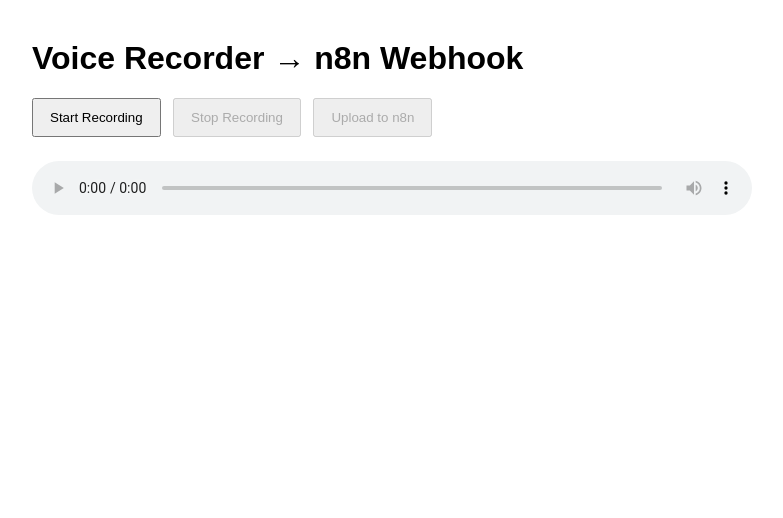
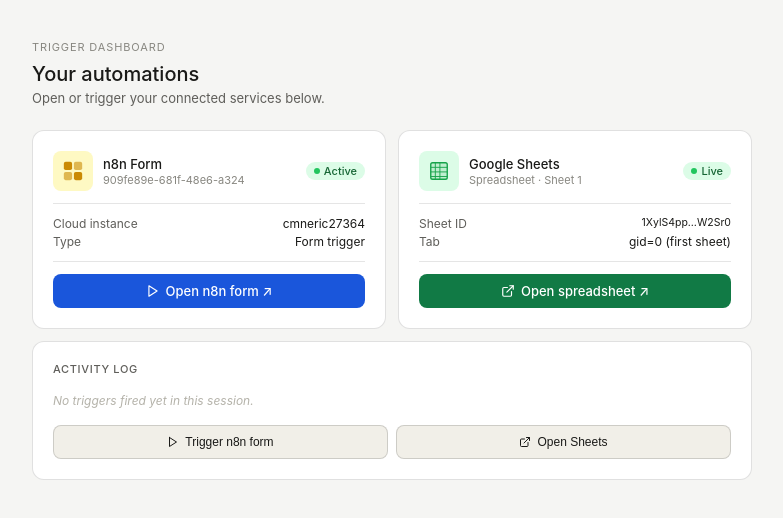
Before and after one commit to cmn27364-beep/voice_recorder, a plain HTML site: page index.html in a window 1280 px wide. Shown: the whole page, without its empty margins (248-1031 px from the left). Drawn offline with Linux system fonts and the light colour scheme.

Commit message:
Lab09 quick access

```diff
--- a/index.html
+++ b/index.html
@@ -3,145 +3,306 @@
 <head>
   <meta charset="UTF-8" />
   <meta name="viewport" content="width=device-width, initial-scale=1.0" />
-  <title>Voice Recorder to n8n</title>
+  <title>Automation Trigger Dashboard</title>
   <style>
-    body { font-family: Arial, sans-serif; max-width: 720px; margin: 40px auto; padding: 0 16px; }
-    button { margin-right: 8px; margin-bottom: 12px; padding: 10px 16px; }
-    #status, #result { margin-top: 12px; white-space: pre-wrap; }
-    audio { display: block; margin-top: 12px; width: 100%; }
+    *, *::before, *::after { box-sizing: border-box; margin: 0; padding: 0; }
+
+    body {
+      font-family: -apple-system, BlinkMacSystemFont, 'Segoe UI', sans-serif;
+      background: #f5f5f3;
+      color: #1a1a18;
+      min-height: 100vh;
+      display: flex;
+      align-items: flex-start;
+      justify-content: center;
+      padding: 2.5rem 1rem 3rem;
+    }
+
+    .container {
+      width: 100%;
+      max-width: 720px;
+    }
+
+    .header-label {
+      font-size: 11px;
+      text-transform: uppercase;
+      letter-spacing: 0.08em;
+      color: #888780;
+      margin-bottom: 0.5rem;
+    }
+
+    .header-title {
+      font-size: 20px;
+      font-weight: 500;
+      color: #1a1a18;
+      margin-bottom: 4px;
+    }
+
+    .header-sub {
+      font-size: 13px;
+      color: #5f5e5a;
+      margin-bottom: 1.5rem;
+    }
+
+    .grid {
+      display: grid;
+      grid-template-columns: repeat(auto-fit, minmax(280px, 1fr));
+      gap: 12px;
+      margin-bottom: 12px;
+    }
+
+    .card {
+      background: #fff;
+      border: 0.5px solid rgba(0,0,0,0.12);
+      border-radius: 12px;
+      padding: 1.25rem;
+      display: flex;
+      flex-direction: column;
+      gap: 12px;
+      transition: border-color 0.2s;
+    }
+
+    .card:hover { border-color: rgba(0,0,0,0.22); }
+
+    .card-header {
+      display: flex;
+      align-items: center;
+      gap: 10px;
+    }
+
+    .icon-wrap {
+      width: 40px;
+      height: 40px;
+      border-radius: 8px;
+      display: flex;
+      align-items: center;
+      justify-content: center;
+      flex-shrink: 0;
+    }
+
+    .card-meta { flex: 1; min-width: 0; }
+    .card-name { font-size: 13px; font-weight: 500; color: #1a1a18; }
+    .card-id { font-size: 11px; color: #888780; margin-top: 1px; }
+
+    .badge {
+      font-size: 11px;
+      padding: 2px 8px;
+      border-radius: 20px;
+      font-weight: 500;
+      white-space: nowrap;
+      background: #dcfce7;
+      color: #166534;
+      display: flex;
+      align-items: center;
+      gap: 4px;
+    }
+
+    .badge::before {
+      content: '';
+      width: 6px;
+      height: 6px;
+      border-radius: 50%;
+      background: #22c55e;
+      display: inline-block;
+    }
+
+    .divider {
+      border: none;
+      border-top: 0.5px solid rgba(0,0,0,0.1);
+    }
+
+    .meta-rows { font-size: 12px; color: #5f5e5a; display: flex; flex-direction: column; gap: 3px; }
+    .meta-row { display: flex; justify-content: space-between; }
+    .meta-row span:last-child { color: #1a1a18; font-family: inherit; }
+    .mono { font-family: 'SF Mono', 'Fira Mono', monospace; font-size: 10.5px; }
+
+    .btn {
+      display: flex;
+      align-items: center;
+      justify-content: center;
+      gap: 6px;
+      padding: 9px 16px;
+      border-radius: 8px;
+      font-size: 13px;
+      font-weight: 500;
+      cursor: pointer;
+      border: none;
+      text-decoration: none;
+      transition: opacity 0.15s, transform 0.1s;
+      width: 100%;
+    }
+
+    .btn:active { transform: scale(0.98); }
+    .btn:hover { opacity: 0.88; }
+
+    .btn-blue { background: #1a56db; color: #fff; }
+    .btn-green { background: #117a45; color: #fff; }
+    .btn-outline {
+      background: #f1efe8;
+      color: #1a1a18;
+      border: 0.5px solid rgba(0,0,0,0.15);
+      flex: 1;
+      font-size: 12px;
+    }
+
+    .log-card { margin-bottom: 0; }
+
+    .log-label {
+      font-size: 11px;
+      font-weight: 500;
+      text-transform: uppercase;
+      letter-spacing: 0.06em;
+      color: #5f5e5a;
+    }
+
+    #log-list { display: flex; flex-direction: column; }
+
+    .log-row {
+      font-size: 12px;
+      color: #5f5e5a;
+      padding: 5px 0;
+      border-bottom: 0.5px solid rgba(0,0,0,0.08);
+    }
+
+    .log-row:last-child { border-bottom: none; }
+    .log-time { color: #b4b2a9; margin-right: 8px; }
+    .log-ok { color: #15803d; font-weight: 500; }
+
+    .action-row { display: flex; gap: 8px; }
+
+    @media (max-width: 480px) {
+      body { padding: 1.5rem 0.75rem 2rem; }
+      .action-row { flex-direction: column; }
+    }
   </style>
 </head>
 <body>
-  <h1>Voice Recorder → n8n Webhook</h1>
+  <div class="container">
 
-  <button id="startBtn">Start Recording</button>
-  <button id="stopBtn" disabled>Stop Recording</button>
-  <button id="uploadBtn" disabled>Upload to n8n</button>
+    <p class="header-label">Trigger dashboard</p>
+    <p class="header-title">Your automations</p>
+    <p class="header-sub">Open or trigger your connected services below.</p>
 
-  <audio id="player" controls></audio>
+    <div class="grid">
 
-  <div id="status"></div>
-  <div id="result"></div>
+      <!-- n8n Card -->
+      <div class="card">
+        <div class="card-header">
+          <div class="icon-wrap" style="background:#fef9c3;">
+            <svg width="22" height="22" viewBox="0 0 24 24" fill="none" xmlns="http://www.w3.org/2000/svg">
+              <rect x="2" y="2" width="9" height="9" rx="2" fill="#ca8a04"/>
+              <rect x="13" y="2" width="9" height="9" rx="2" fill="#ca8a04" opacity="0.6"/>
+              <rect x="2" y="13" width="9" height="9" rx="2" fill="#ca8a04" opacity="0.6"/>
+              <rect x="13" y="13" width="9" height="9" rx="2" fill="#ca8a04"/>
+            </svg>
+          </div>
+          <div class="card-meta">
+            <div class="card-name">n8n Form</div>
+            <div class="card-id">909fe89e-681f-48e6-a324</div>
+          </div>
+          <div class="badge">Active</div>
+        </div>
+
+        <hr class="divider">
+
+        <div class="meta-rows">
+          <div class="meta-row"><span>Cloud instance</span><span>cmneric27364</span></div>
+          <div class="meta-row"><span>Type</span><span>Form trigger</span></div>
+        </div>
+
+        <hr class="divider">
+
+        <a class="btn btn-blue"
+           href="https://cmneric27364.app.n8n.cloud/form/909fe89e-681f-48e6-a324-bd32d87c8fee"
+           target="_blank" rel="noopener"
+           onclick="logEntry('n8n form opened → 909fe89e…')">
+          <svg width="14" height="14" viewBox="0 0 24 24" fill="none" stroke="currentColor" stroke-width="2" stroke-linecap="round" stroke-linejoin="round"><polygon points="5 3 19 12 5 21 5 3"/></svg>
+          Open n8n form ↗
+        </a>
+      </div>
+
+      <!-- Sheets Card -->
+      <div class="card">
+        <div class="card-header">
+          <div class="icon-wrap" style="background:#dcfce7;">
+            <svg width="22" height="22" viewBox="0 0 24 24" xmlns="http://www.w3.org/2000/svg">
+              <rect x="3" y="3" width="18" height="18" rx="2" fill="#16a34a" opacity="0.15"/>
+              <rect x="3" y="3" width="18" height="18" rx="2" stroke="#16a34a" stroke-width="1.5" fill="none"/>
+              <line x1="3" y1="8" x2="21" y2="8" stroke="#16a34a" stroke-width="1"/>
+              <line x1="3" y1="13" x2="21" y2="13" stroke="#16a34a" stroke-width="1"/>
+              <line x1="3" y1="18" x2="21" y2="18" stroke="#16a34a" stroke-width="1"/>
+              <line x1="8" y1="3" x2="8" y2="21" stroke="#16a34a" stroke-width="1"/>
+              <line x1="13" y1="3" x2="13" y2="21" stroke="#16a34a" stroke-width="1"/>
+            </svg>
+          </div>
+          <div class="card-meta">
+            <div class="card-name">Google Sheets</div>
+            <div class="card-id">Spreadsheet · Sheet 1</div>
+          </div>
+          <div class="badge">Live</div>
+        </div>
+
+        <hr class="divider">
+
+        <div class="meta-rows">
+          <div class="meta-row"><span>Sheet ID</span><span class="mono">1XylS4pp…W2Sr0</span></div>
+          <div class="meta-row"><span>Tab</span><span>gid=0 (first sheet)</span></div>
+        </div>
+
+        <hr class="divider">
+
+        <a class="btn btn-green"
+           href="https://docs.google.com/spreadsheets/d/1XylS4ppdPmNJd9IGzCQ3kdfj3fXIu5d5TeV6VHW2Sr0/edit?gid=0#gid=0"
+           target="_blank" rel="noopener"
+           onclick="logEntry('Google Sheets opened → Sheet 1')">
+          <svg width="14" height="14" viewBox="0 0 24 24" fill="none" stroke="currentColor" stroke-width="2" stroke-linecap="round" stroke-linejoin="round"><path d="M18 13v6a2 2 0 0 1-2 2H5a2 2 0 0 1-2-2V8a2 2 0 0 1 2-2h6"/><polyline points="15 3 21 3 21 9"/><line x1="10" y1="14" x2="21" y2="3"/></svg>
+          Open spreadsheet ↗
+        </a>
+      </div>
+
+    </div>
+
+    <!-- Log Card -->
+    <div class="card log-card">
+      <div class="log-label">Activity log</div>
+      <div id="log-list">
+        <div class="log-row" id="log-placeholder" style="color:#b4b2a9; font-style:italic;">No triggers fired yet in this session.</div>
+      </div>
+      <div class="action-row">
+        <button class="btn btn-outline" onclick="fireN8n()">
+          <svg width="12" height="12" viewBox="0 0 24 24" fill="none" stroke="currentColor" stroke-width="2" stroke-linecap="round" stroke-linejoin="round"><polygon points="5 3 19 12 5 21 5 3"/></svg>
+          Trigger n8n form
+        </button>
+        <button class="btn btn-outline" onclick="openSheets()">
+          <svg width="12" height="12" viewBox="0 0 24 24" fill="none" stroke="currentColor" stroke-width="2" stroke-linecap="round" stroke-linejoin="round"><path d="M18 13v6a2 2 0 0 1-2 2H5a2 2 0 0 1-2-2V8a2 2 0 0 1 2-2h6"/><polyline points="15 3 21 3 21 9"/><line x1="10" y1="14" x2="21" y2="3"/></svg>
+          Open Sheets
+        </button>
+      </div>
+    </div>
+
+  </div>
 
   <script>
-    const webhookUrl = "https://cmneric27364.app.n8n.cloud/webhook-test/voice_recorder";
-
-    const startBtn = document.getElementById("startBtn");
-    const stopBtn = document.getElementById("stopBtn");
-    const uploadBtn = document.getElementById("uploadBtn");
-    const player = document.getElementById("player");
-    const statusEl = document.getElementById("status");
-    const resultEl = document.getElementById("result");
-
-    let mediaRecorder = null;
-    let audioChunks = [];
-    let audioBlob = null;
-    let stream = null;
-
-    function setStatus(text) {
-      statusEl.textContent = text;
+    function logEntry(msg) {
+      var list = document.getElementById('log-list');
+      var placeholder = document.getElementById('log-placeholder');
+      if (placeholder) placeholder.remove();
+      var now = new Date().toLocaleTimeString();
+      var row = document.createElement('div');
+      row.className = 'log-row';
+      row.innerHTML = '<span class="log-time">' + now + '</span><span class="log-ok">' + msg + '</span>';
+      list.insertBefore(row, list.firstChild);
     }
 
-    startBtn.addEventListener("click", async () => {
-      try {
-        resultEl.textContent = "";
-        audioChunks = [];
-        audioBlob = null;
+    function fireN8n() {
+      logEntry('n8n form opened → 909fe89e…');
+      window.open('https://cmneric27364.app.n8n.cloud/form/909fe89e-681f-48e6-a324-bd32d87c8fee', '_blank');
+    }
 
-        stream = await navigator.mediaDevices.getUserMedia({ audio: true });
-
-        let mimeType = "";
-        if (MediaRecorder.isTypeSupported("audio/webm")) {
-          mimeType = "audio/webm";
-        } else if (MediaRecorder.isTypeSupported("audio/mp4")) {
-          mimeType = "audio/mp4";
-        }
-
-        mediaRecorder = mimeType
-          ? new MediaRecorder(stream, { mimeType })
-          : new MediaRecorder(stream);
-
-        mediaRecorder.ondataavailable = (event) => {
-          if (event.data && event.data.size > 0) {
-            audioChunks.push(event.data);
-          }
-        };
-
-        mediaRecorder.onstop = () => {
-          const finalType = mimeType || audioChunks[0]?.type || "audio/webm";
-          const extension = finalType.includes("mp4") ? "m4a" : "webm";
-
-          audioBlob = new Blob(audioChunks, { type: finalType });
-          const audioUrl = URL.createObjectURL(audioBlob);
-          player.src = audioUrl;
-          uploadBtn.disabled = false;
-          setStatus(`Recording stopped. File ready: recording.${extension}`);
-        };
-
-        mediaRecorder.start();
-        setStatus("Recording...");
-        startBtn.disabled = true;
-        stopBtn.disabled = false;
-        uploadBtn.disabled = true;
-      } catch (error) {
-        console.error(error);
-        setStatus("Cannot access microphone: " + error.message);
-      }
-    });
-
-    stopBtn.addEventListener("click", () => {
-      if (mediaRecorder && mediaRecorder.state !== "inactive") {
-        mediaRecorder.stop();
-      }
-
-      if (stream) {
-        stream.getTracks().forEach(track => track.stop());
-      }
-
-      startBtn.disabled = false;
-      stopBtn.disabled = true;
-    });
-
-    uploadBtn.addEventListener("click", async () => {
-      if (!audioBlob) {
-        setStatus("No audio to upload.");
-        return;
-      }
-
-      try {
-        setStatus("Uploading to n8n...");
-
-        const mimeType = audioBlob.type || "audio/webm";
-        const extension = mimeType.includes("mp4") ? "m4a" : "webm";
-        const file = new File([audioBlob], `recording.${extension}`, { type: mimeType });
-
-        const formData = new FormData();
-        formData.append("audio", file);
-        formData.append("userId", "demo-user");
-        formData.append("note", "Recorded from browser");
-
-        const response = await fetch(webhookUrl, {
-          method: "POST",
-          body: formData
-        });
-
-        const contentType = response.headers.get("content-type") || "";
-        let data;
-
-        if (contentType.includes("application/json")) {
-          data = await response.json();
-          resultEl.textContent = JSON.stringify(data, null, 2);
-        } else {
-          data = await response.text();
-          resultEl.textContent = data;
-        }
-
-        setStatus(`Upload complete. HTTP ${response.status}`);
-      } catch (error) {
-        console.error(error);
-        setStatus("Upload failed: " + error.message);
-      }
-    });
+    function openSheets() {
+      logEntry('Google Sheets opened → Sheet 1');
+      window.open('https://docs.google.com/spreadsheets/d/1XylS4ppdPmNJd9IGzCQ3kdfj3fXIu5d5TeV6VHW2Sr0/edit?gid=0#gid=0', '_blank');
+    }
   </script>
 </body>
 </html>
```
Also changed, not shown: voice_recorder.html (added, +147 -0 lines).
